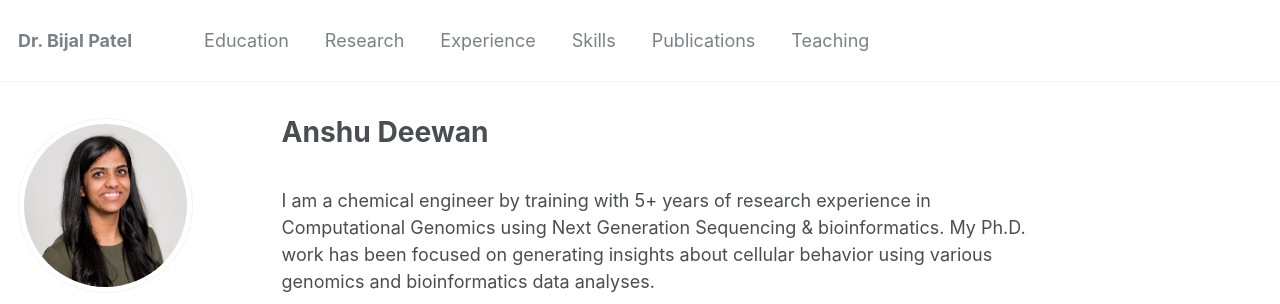
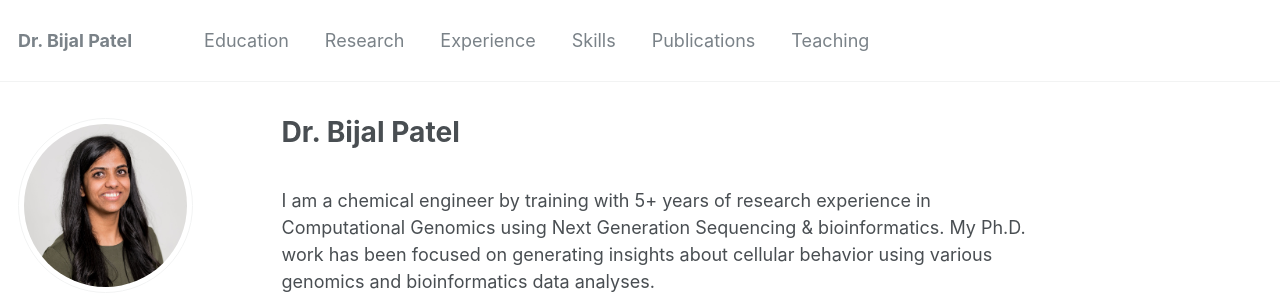
Before and after one commit to BijalBPatel/BijalBPatel.github.io, a Jekyll site: the page built from _pages/about.md, in a window 1280 px wide and 1026 px high. Shown: the top 304 px of the window. Built offline with Jekyll 4.4.1, drawn with Linux system fonts in a browser that asks for light colours; some web fonts are replaced.

Commit message:
Minor About Update

```diff
--- a/_pages/about.md
+++ b/_pages/about.md
@@ -1,6 +1,6 @@
 ---
 permalink: /
-title: "Anshu Deewan"
+title: "Dr. Bijal Patel"
 excerpt: ""
 author_profile: true
 redirect_from:
```
